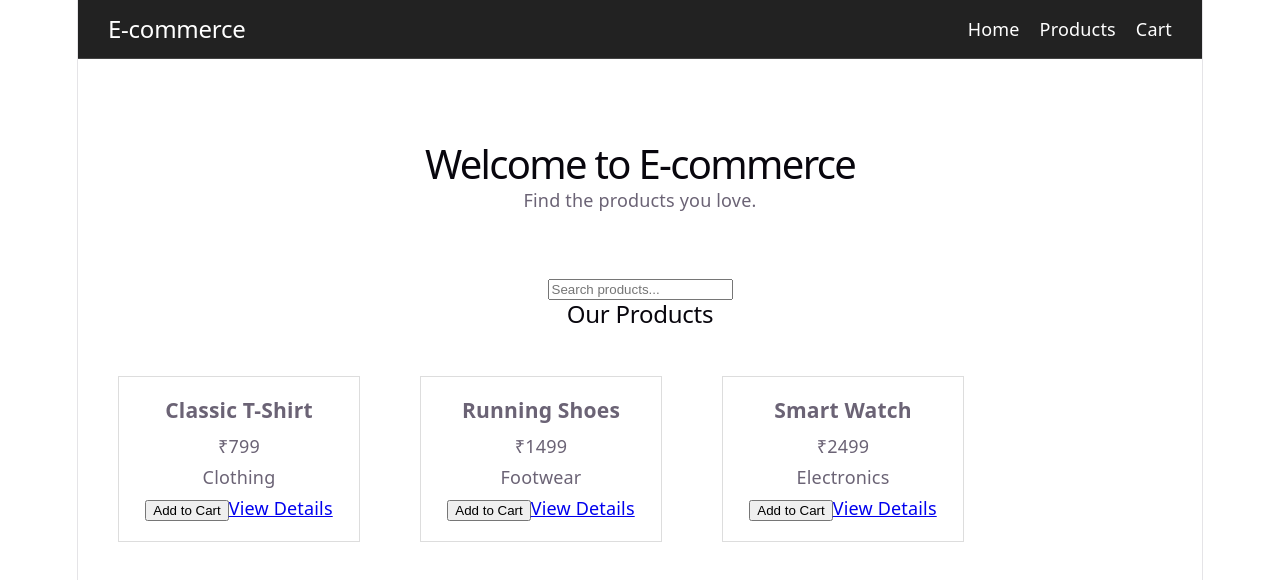
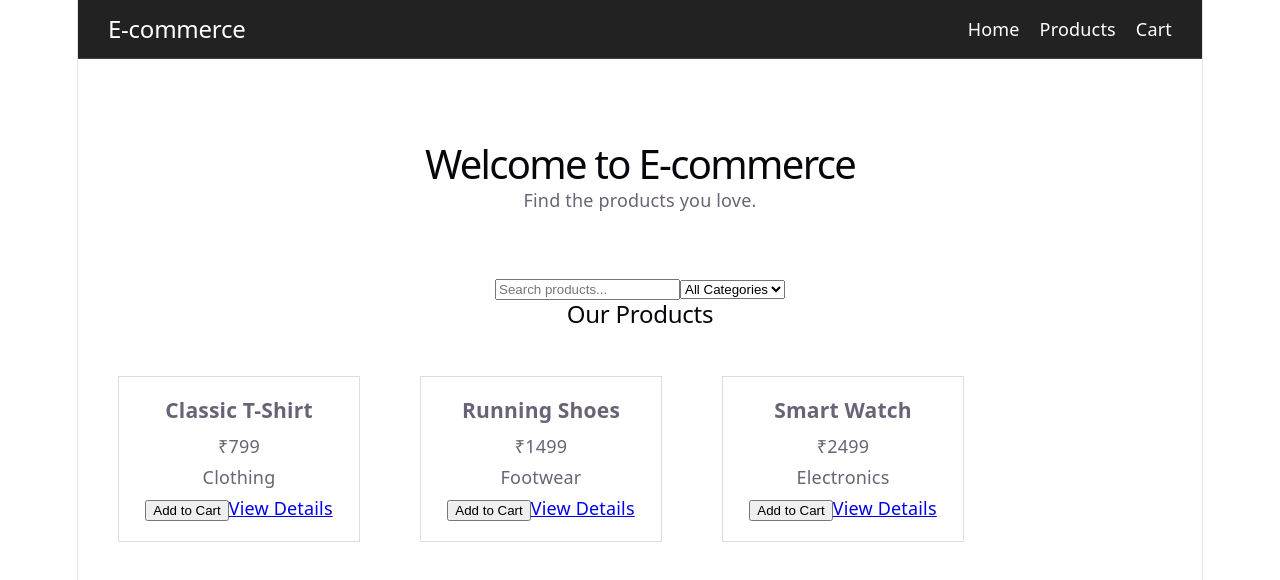
Before and after one commit to abhi12012/e-commerce-react, a React (Vite) app: page / in a window 1280 px wide. Shown: the top 580 px of the page. Built offline with nearby package versions, Linux system fonts and the light colour scheme.

Commit message:
Add footer dropdown

```diff
--- a/src/App.jsx
+++ b/src/App.jsx
@@ -12,7 +12,7 @@ import { useState } from 'react'
 function App() {
 
 const [search, setSearch] = useState("")
-
+const [category, setCategory] = useState("All")
 
 
 const filteredProducts = products.filter((product) =>
@@ -41,6 +41,17 @@ const filteredProducts = products.filter((product) =>
   onChange={(event) => setSearch(event.target.value)}
 />
 
+
+
+<select
+  value={category}
+  onChange={(event) => setCategory(event.target.value)}
+>
+  <option value="All">All Categories</option>
+  <option value="Clothing">Clothing</option>
+  <option value="Footwear">Footwear</option>
+  <option value="Electronics">Electronics</option>
+</select>
 
 
             <h2>Our Products</h2>
```
